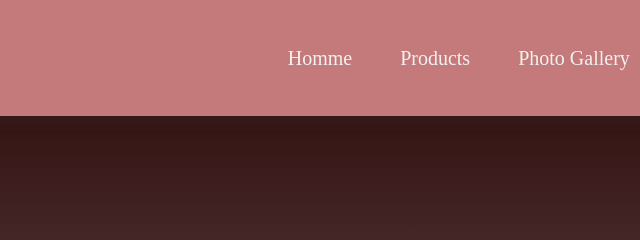
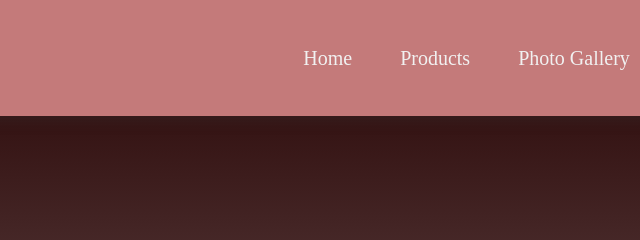
Before and after one commit to idrisG/vanilla, a website: page navbar_side_for_mobile/index.html in a window 1280 px wide. Shown: the top 240 px of the page, 352-992 px from the left. Drawn offline with Linux system fonts and the light colour scheme.

Commit message:
fix typo

```diff
--- a/navbar_side_for_mobile/index.html
+++ b/navbar_side_for_mobile/index.html
@@ -17,7 +17,7 @@
         </label>
         <ul class="header-links">
             <li class="small-logo"><a href="#"><img src="logonqi.png" alt="Logo"></a></li>
-            <li class="nav-link"><a href="./">Homme</a></li>
+            <li class="nav-link"><a href="./">Home</a></li>
             <li class="nav-link"><a href="./product">Products</a></li>
             <li class="nav-link"><a href="./gallery">Photo Gallery</a></li>
             <li class="nav-link"><a href="./contact">Contact us</a></li>
```
